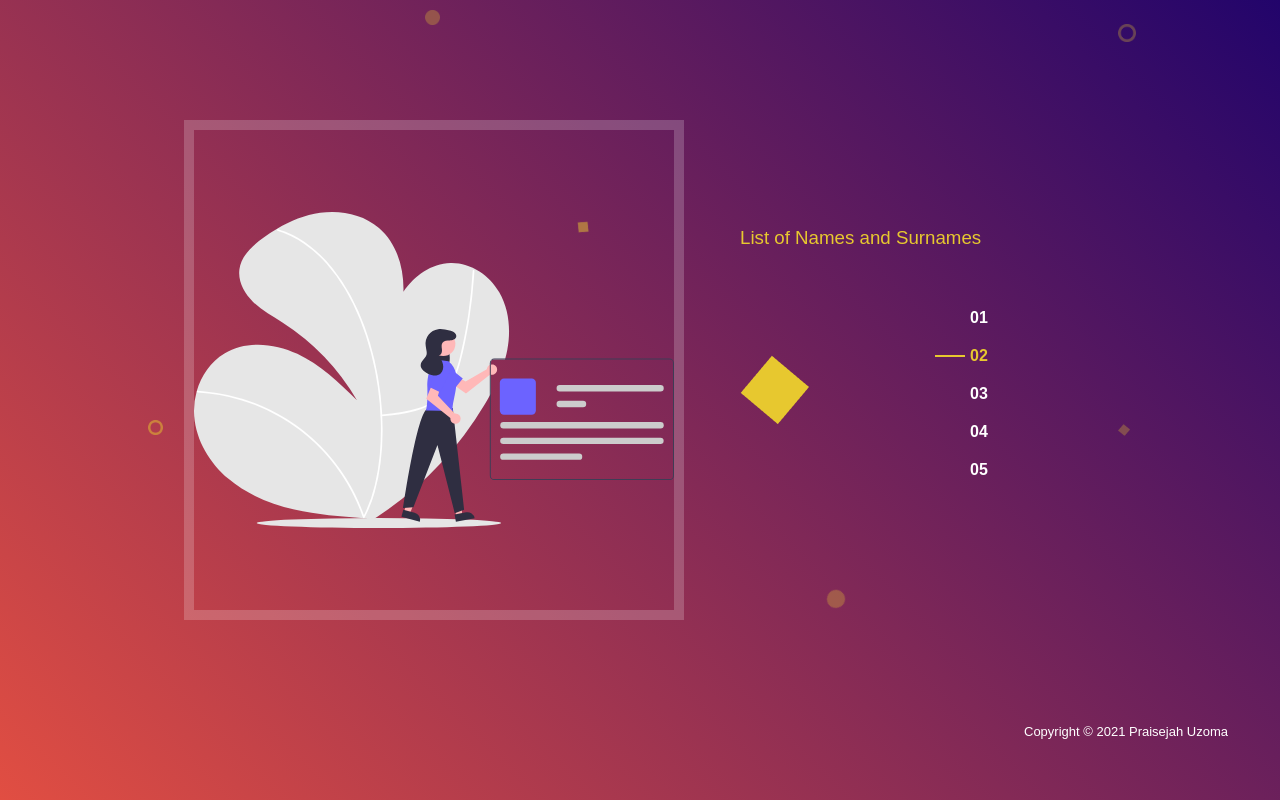
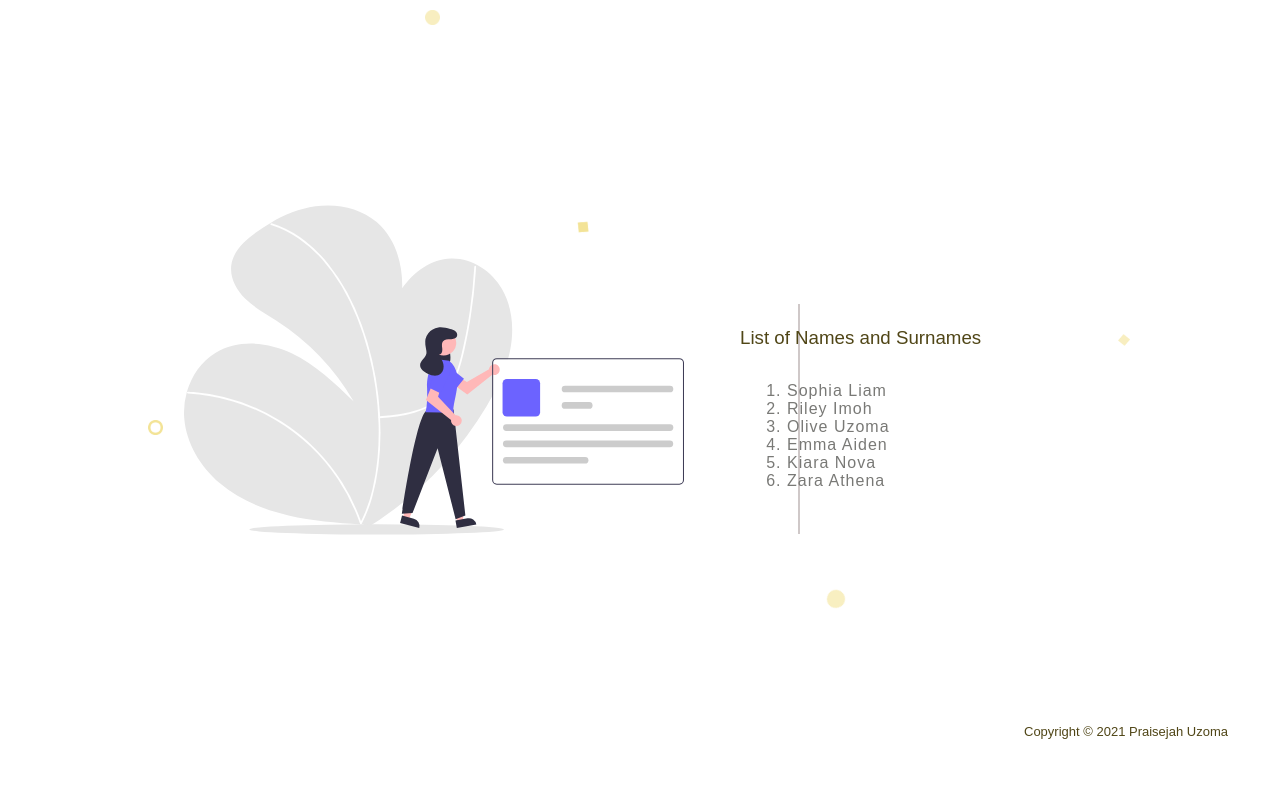
Before and after one commit to praisejahuzoma/JavascriptList, a plain HTML site: page index.html in a window 1280 px wide. Drawn offline with Linux system fonts and the light colour scheme.

Commit message:
Done with javascript list

```diff
--- a/css/style.css
+++ b/css/style.css
@@ -8,7 +8,6 @@
 .container{
     width: 100%;
     min-height: 100vh;
-    background: linear-gradient(45deg,#e14e42, #22046b);
     color: white;
     position: relative;
 }
@@ -25,16 +24,17 @@
     min-width: 300px;
     height: 100%;
     position:relative;
+
 }
 .list-box{
     max-width: 400px;
-    margin-top: 200px;
+    margin-top: 300px;
     margin-left: 100px;
 }
 .list-box h3{
     font-weight: 100;
     line-height: 35px;
-    color: #e7c82f;
+    color: #504617;
 
 }
 .list-box h4{
@@ -51,7 +51,6 @@
 .img-box img{
   width: 500px ;
   height: 500px;
-  border: 10px solid rgba(255,255,255,0.2);
   box-sizing: border-box;
   margin-top: 100px;
 }
@@ -59,10 +58,11 @@
     margin-left: 80%;
     font-size: 13px;
     margin-top: 44px;
+    color: #504617;
 
 }
 .list-box ul li{
-    list-style: none;
+    /* list-style: none; */
     font-size: 16px;
     font-weight: bold;
     padding: 0 30px;
@@ -85,7 +85,7 @@
     left: -5px;
 }
 .list-box .active::after{
-    background:#e7c82f;
+    background:#5f510c;
 }
 .small-icon1{
     width: 15px;
@@ -131,3 +131,20 @@
     opacity: 0.3;
     margin-top: -200px;
 }
+#text{
+    margin-top: 100px;
+}
+ol{
+    padding: 27px;
+    color: #797976;
+    font-family: Georgia, 'Times New Roman', Times, serif;
+    font-weight: 20px;
+    margin-left: 20px;
+    letter-spacing: 1px;
+}
+.border{
+    border-left: solid 2px rgb(207, 200, 200);
+    height: 230px;
+    margin-left: 670px;
+    margin-top: -320px;
+}
--- a/index.html
+++ b/index.html
@@ -14,56 +14,28 @@
               <div class="img-box">
                 <img src="image/addList.svg">
               </div>
-
+              <div class="border"></div>
               <img src="image/circle.png" class="small-icon1">
               <img src="image/circle2.png" class="small-icon2">
               <img src="image/Rectangle .png" class="small-icon3">
               <img src="image/circle.png" class="small-icon4">
               <img src="image/circle2.png" class="small-icon5">
               <img src="image/Rectangle .png" class="small-icon6">
+           </div>
 
-           </div>
            <div class="col">
              <div class="list-box">
                 <h3>List of Names and Surnames</h3>
-                <img src="image/Rectangle .png" id="text" style="margin-top: 100px;">
-
-                <ul style="margin-top: -120px;">
-                    <li class="btn">01</li>
-                    <li class="btn active">02</li>
-                    <li class="btn">03</li>
-                    <li class="btn">04</li>
-                    <li class="btn">05</li>
-                </ul>
-
+                <ol id="nameList"></ol>
              </div>
            </div>
        </div>
        <div class="copyRight">
-          <p>Copyright &copy; <script>document.write(new Date().getFullYear())</script> Praisejah Uzoma</p>
+          <p>Copyright &copy; <span class="year"></span> Praisejah Uzoma</p>
        </div>
     </div>
 
-    <script>
-        var btn = document.getElementsByClassName("btn");
-        var text = document.getElementById("text");
 
-        var texts = new Array(
-            "image/circle.png",
-            "image/circle2.png",
-            "image/circle2.png",
-            "image/circle.png",
-            "image/circle2.png"
-        );
-        for(let i=0; i<btn.length; i++){
-            btn[i].onclick = function()
-            {
-                text.src = texts[i];
-                let current = document.getElementsByClassName("active");
-                current[0].className = current[0].className.replace("active", "");
-                this.className += " active";
-            };
-        }
-    </script>
+    <script src="script/script.js"></script>
 </body>
 </html>
--- /dev/null
+++ b/script/script.js
@@ -0,0 +1,19 @@
+const year = new Date().getFullYear();
+const yearText = document.querySelector('.year');
+yearText.innerHTML = year;
+
+let names = [
+	{firstName: "Sophia", lastName: "Liam"},
+	{firstName: "Riley", lastName: "Imoh"},
+	{firstName: "Olive", lastName: "Uzoma"},
+	{firstName: "Emma", lastName: "Aiden"},
+	{firstName: "Kiara", lastName: "Nova"},
+	{firstName: "Zara", lastName: " Athena"},
+]
+
+names.forEach(function(item) {
+  var li = document.createElement("li");
+  var text = document.createTextNode(`${item.firstName} ${item.lastName}`);
+  li.appendChild(text);
+  document.getElementById("nameList").appendChild(li);
+});
```
Also changed, not shown: Ellipse .png (deleted).
